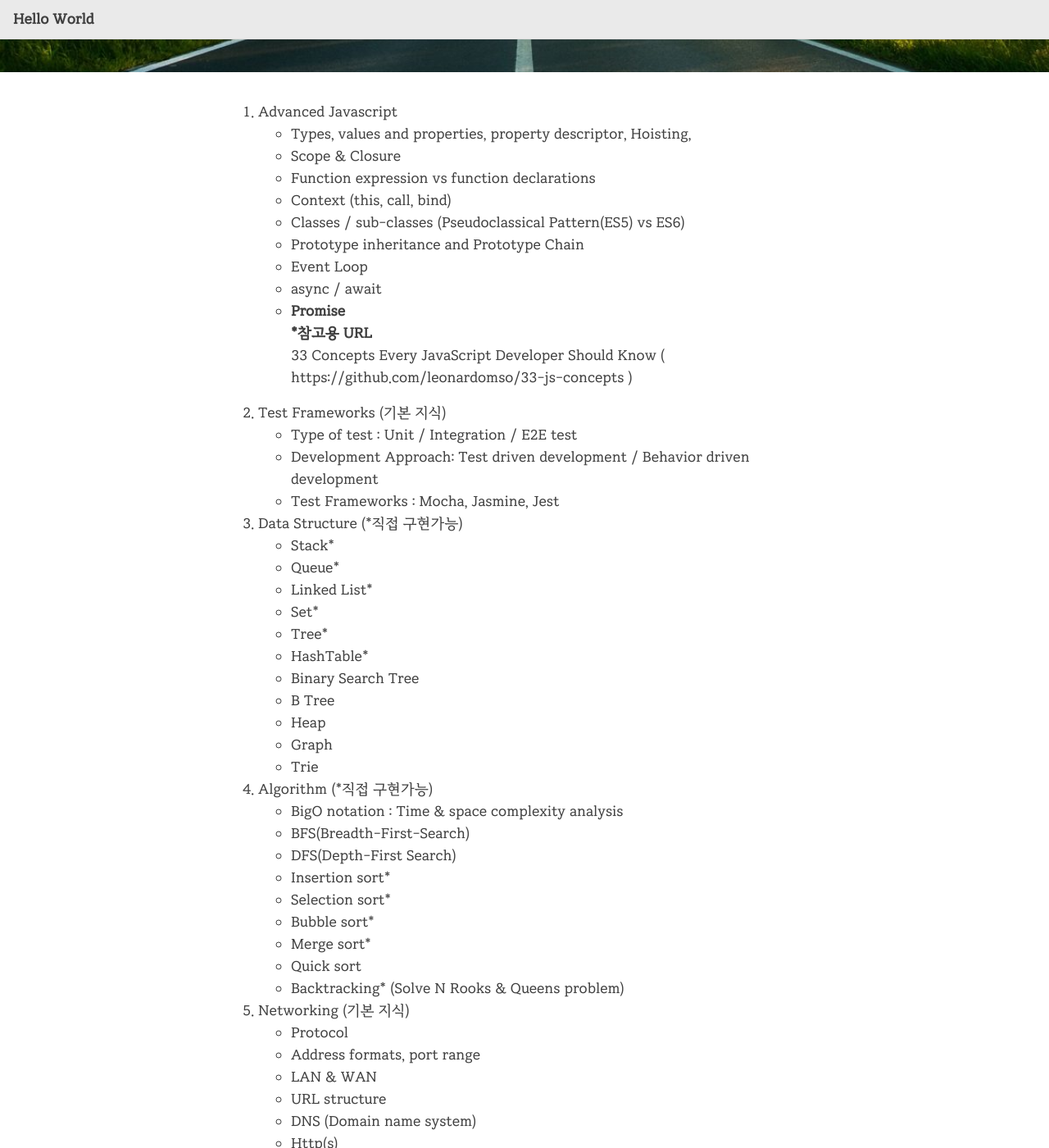
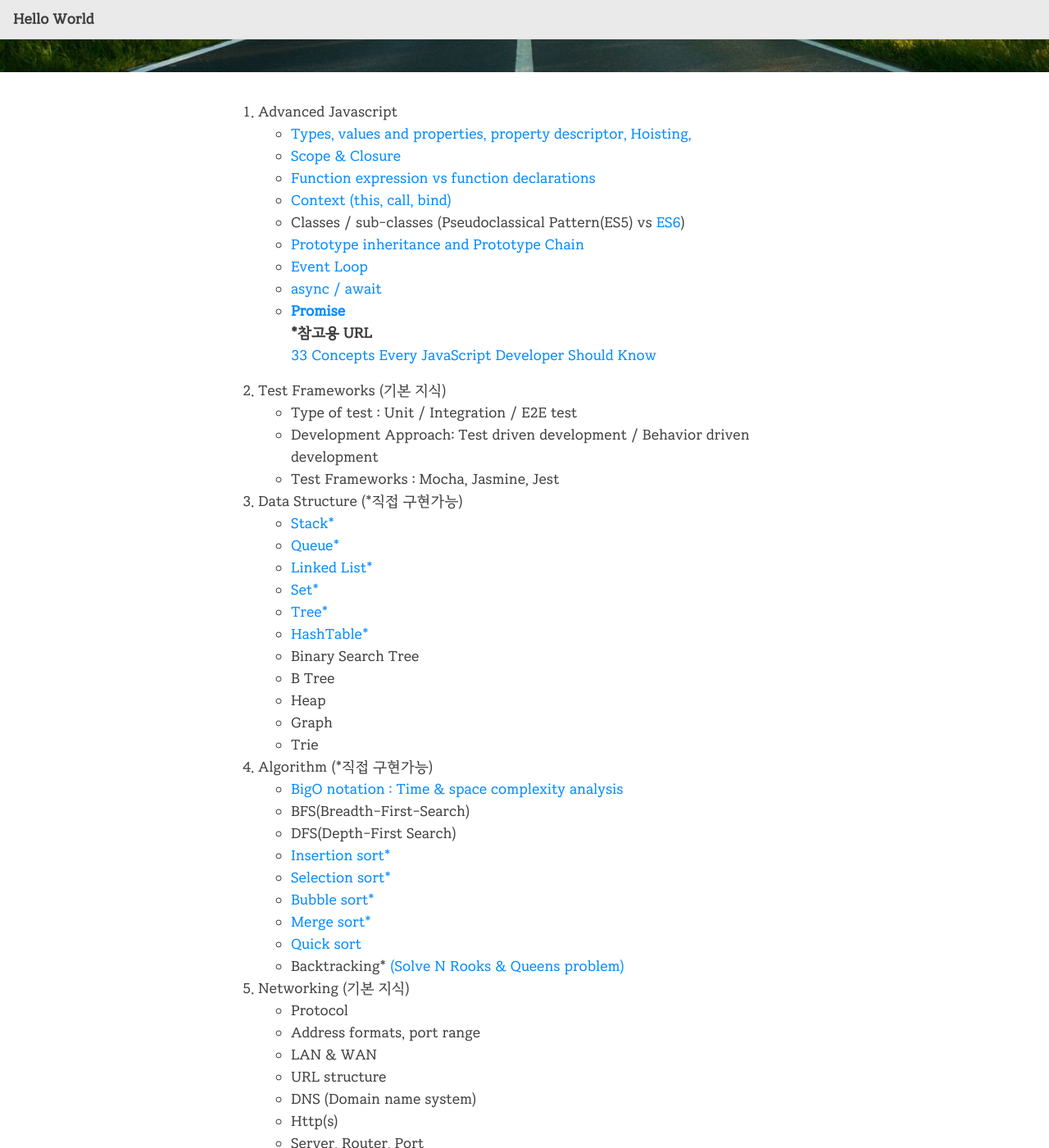
Before and after one commit to 1stGugu/1stGugu.github.io, a Jekyll site: the page built from _posts/2021-06-03-study.md, in a window 1280 px wide and 1400 px high, scrolled down 455 px. Shown: the whole window at 82% size. Built offline with Jekyll 4.4.1, drawn with Linux system fonts in a browser that asks for light colours; nearby versions of some CDN libraries; part of the change alters nothing that is shown; some of the changed text lies outside the part shown.

Commit message:
Update 2021-06-03-study.md

```diff
--- a/_posts/2021-06-03-study.md
+++ b/_posts/2021-06-03-study.md
@@ -11,18 +11,17 @@ comments: true
 ---
 
 1. Advanced Javascript
-- Types, values and properties, property descriptor, Hoisting,
-- Scope & Closure
-- Function expression vs function declarations
-- Context (this, call, bind)
-- Classes / sub-classes (Pseudoclassical Pattern(ES5) vs ES6)
-- Prototype inheritance and Prototype Chain
-- Event Loop
-- async / await
-- Promise
+- [Types, values and properties, property descriptor, Hoisting,](https://www.youtube.com/watch?v=OCCpGh4ujb8&list=PLv2d7VI9OotTVOL4QmPfvJWPJvkmv6h-2&index=3)
+- [Scope & Closure](https://www.youtube.com/watch?v=MbYShFxp-j0)
+- [Function expression vs function declarations](https://developer.mozilla.org/en-US/docs/web/JavaScript/Reference/Operators/function)
+- [Context (this, call, bind)](https://www.youtube.com/watch?v=PAr92molMHU&t=299s)
+- Classes / sub-classes (Pseudoclassical Pattern(ES5) vs [ES6](https://www.youtube.com/watch?v=_DLhUBWsRtw&list=PLv2d7VI9OotTVOL4QmPfvJWPJvkmv6h-2&index=7))
+- [Prototype inheritance and Prototype Chain](https://www.youtube.com/watch?v=XskMWBXNbp0)
+- [Event Loop](https://www.youtube.com/watch?v=8aGhZQkoFbQ&t=2s)
+- [async / await](https://www.youtube.com/watch?v=aoQSOZfz3vQ)
+- [Promise](https://www.youtube.com/watch?v=CA5EDD4Hjz4)
 *참고용 URL
-  : 33 Concepts Every JavaScript Developer Should Know
-    ( https://github.com/leonardomso/33-js-concepts )
+  : [33 Concepts Every JavaScript Developer Should Know](https://github.com/leonardomso/33-js-concepts)
 
 2. Test Frameworks (기본 지식)
 - Type of test : Unit / Integration / E2E test
@@ -30,12 +29,12 @@ comments: true
 - Test Frameworks : Mocha, Jasmine, Jest
 
 3. Data Structure (*직접 구현가능)
-- Stack*
-- Queue*
-- Linked List*
-- Set*
-- Tree*
-- HashTable*
+- [Stack*](https://www.youtube.com/watch?v=UjelqT6RZeo&list=PLLcbGhhl4sQCiZxLuqDDDH6q-rc4wyaKe&index=6)
+- [Queue*](https://www.youtube.com/watch?v=WCIGZaDObRo&list=PLLcbGhhl4sQCiZxLuqDDDH6q-rc4wyaKe&index=8)
+- [Linked List*](https://www.youtube.com/watch?v=lDSMCGr1fjg)
+- [Set*](https://www.youtube.com/watch?v=izufWIXoAs8)
+- [Tree*](https://www.youtube.com/watch?v=K7VnBuOlCI8)
+- [HashTable*](https://www.youtube.com/watch?v=xls6jEZNA7Y)
 - Binary Search Tree
 - B Tree
 - Heap
@@ -43,15 +42,15 @@ comments: true
 - Trie
 
 4. Algorithm (*직접 구현가능)
-- BigO notation : Time & space complexity analysis
+- [BigO notation : Time & space complexity analysis](https://www.youtube.com/watch?v=6Iq5iMCVsXA)
 - BFS(Breadth-First-Search)
 - DFS(Depth-First Search)
-- Insertion sort*
-- Selection sort*
-- Bubble sort*
-- Merge sort*
-- Quick sort
-- Backtracking* (Solve N Rooks & Queens problem)
+- [Insertion sort*](https://www.youtube.com/watch?v=DFG-XuyPYUQ&feature=emb_title)
+- [Selection sort*](https://www.youtube.com/watch?v=f8hXR_Hvybo&feature=emb_title)
+- [Bubble sort*](https://www.youtube.com/watch?v=8Kp-8OGwphY&feature=emb_title)
+- [Merge sort*](https://www.youtube.com/watch?v=EeQ8pwjQxTM&feature=emb_title)
+- [Quick sort](https://www.youtube.com/watch?v=ZHVk2blR45Q)
+- Backtracking* [(Solve N Rooks & Queens problem)](https://ko.wikipedia.org/wiki/%EC%97%AC%EB%8D%9F_%ED%80%B8_%EB%AC%B8%EC%A0%9C)
 
 5. Networking (기본 지식)
 - Protocol
@@ -68,10 +67,10 @@ comments: true
 - Websocket
 
 6. Back-end Frameworks (서버 구현)
-- Node js
-- Express
-- Koa
+- [Node js](https://nodejs.org/en/)
+- [Express](http://expressjs.com/)
+- [Koa](https://koajs.com/)
 
 7. etc
--Bitwise operation
--MVC (Model view controller)
+- [Bitwise operation](https://www.youtube.com/watch?v=yHBYeguDR0A&t=667s)
+- MVC (Model view controller)
```
